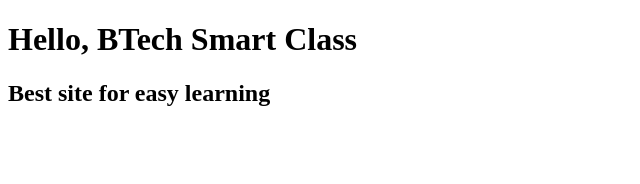
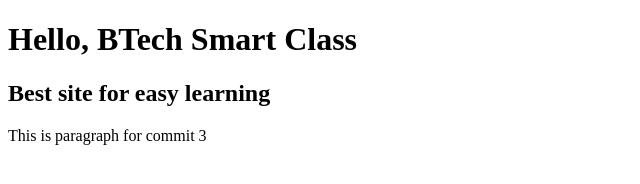
Before and after one commit to B-Rajinikanth/react-learning, a plain HTML site: page index.html in a window 1280 px wide. Shown: the whole page, without its empty margins (0-640 px from the left). Drawn offline with Linux system fonts and the light colour scheme.

Commit message:
commit number 3

```diff
--- a/index.html
+++ b/index.html
@@ -9,6 +9,7 @@
 
     <h1 class="title">Hello, BTech Smart Class</h1>
     <h2 class="caption">Best site for easy learning</h2>
+    <p>This is paragraph for commit 3</p>
 
 </body>
 </html>
```
